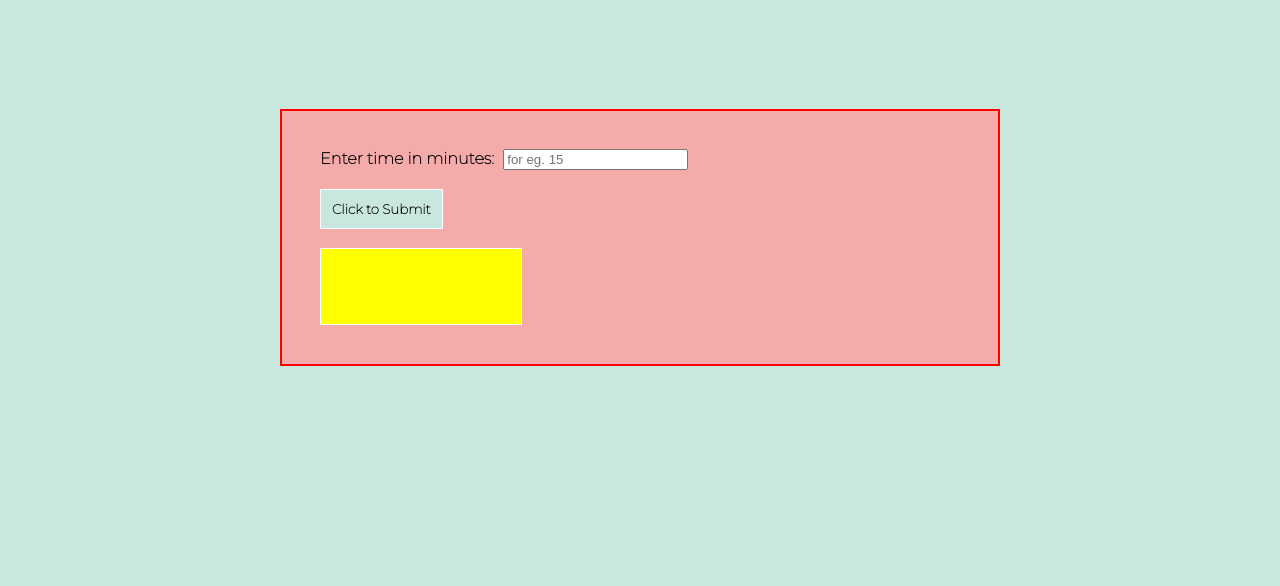
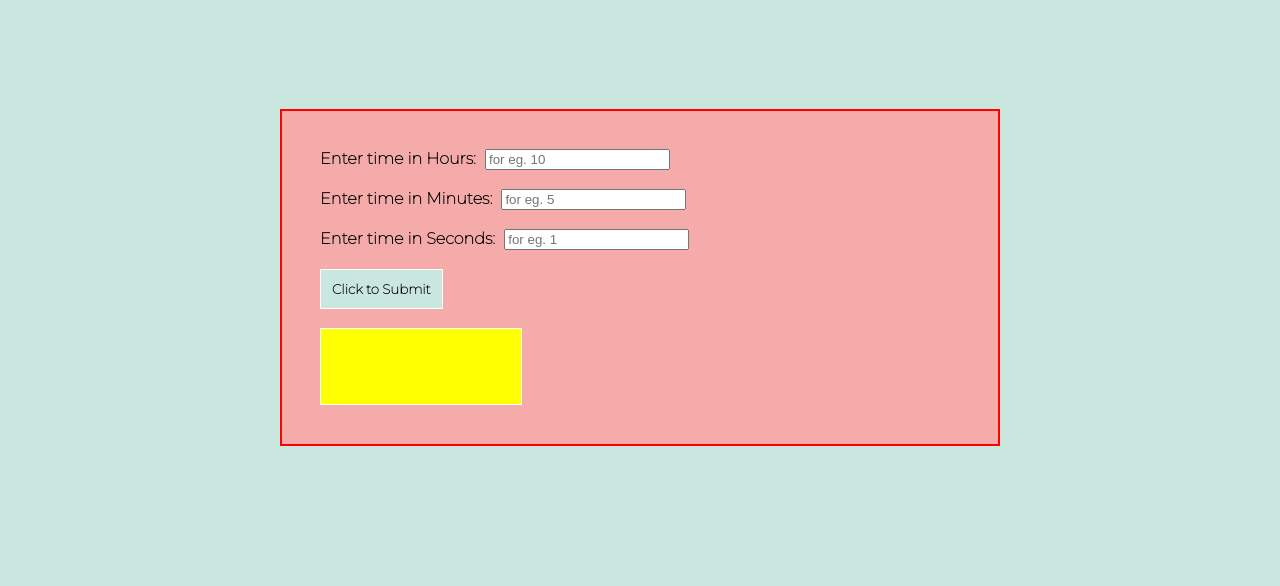
Before and after one commit to purshottamxkumar/javascript-countDown, a plain HTML site: page index.html in a window 1280 px wide. Shown: the part 124-710 px from the top of the page. Drawn offline with Linux system fonts and the light colour scheme.

Commit message:
changed the ids of the input fields

```diff
--- a/index.html
+++ b/index.html
@@ -16,10 +16,16 @@
     <div class="header">
         <h1>JavaScript CountDown</h1>
     </div>
-    <div class="main-content" id = "form-minutes">
+    <div class="main-content">
         <form onsubmit="todo(); return false;" id="form">
-            <label for="time">Enter time in minutes:</label>
-            <input type="text" id="time" name="time" placeholder="for eg. 15"><br><br>
+            <label for="timeInHours">Enter time in Hours:</label>
+            <input type="text" id="timeInHours" name="time" placeholder="for eg. 10"><br><br>
+
+            <label for="timeInMinutes">Enter time in Minutes:</label>
+            <input type="text" id="timeInMinutes" name="time" placeholder="for eg. 5"><br><br>
+
+            <label for="timeInSeconds">Enter time in Seconds:</label>
+            <input type="text" id="timeInSeconds" name="time" placeholder="for eg. 1"><br><br>
             <button type = "submit" class="btn">Click to Submit</button>
         </form>
         <br>
```
